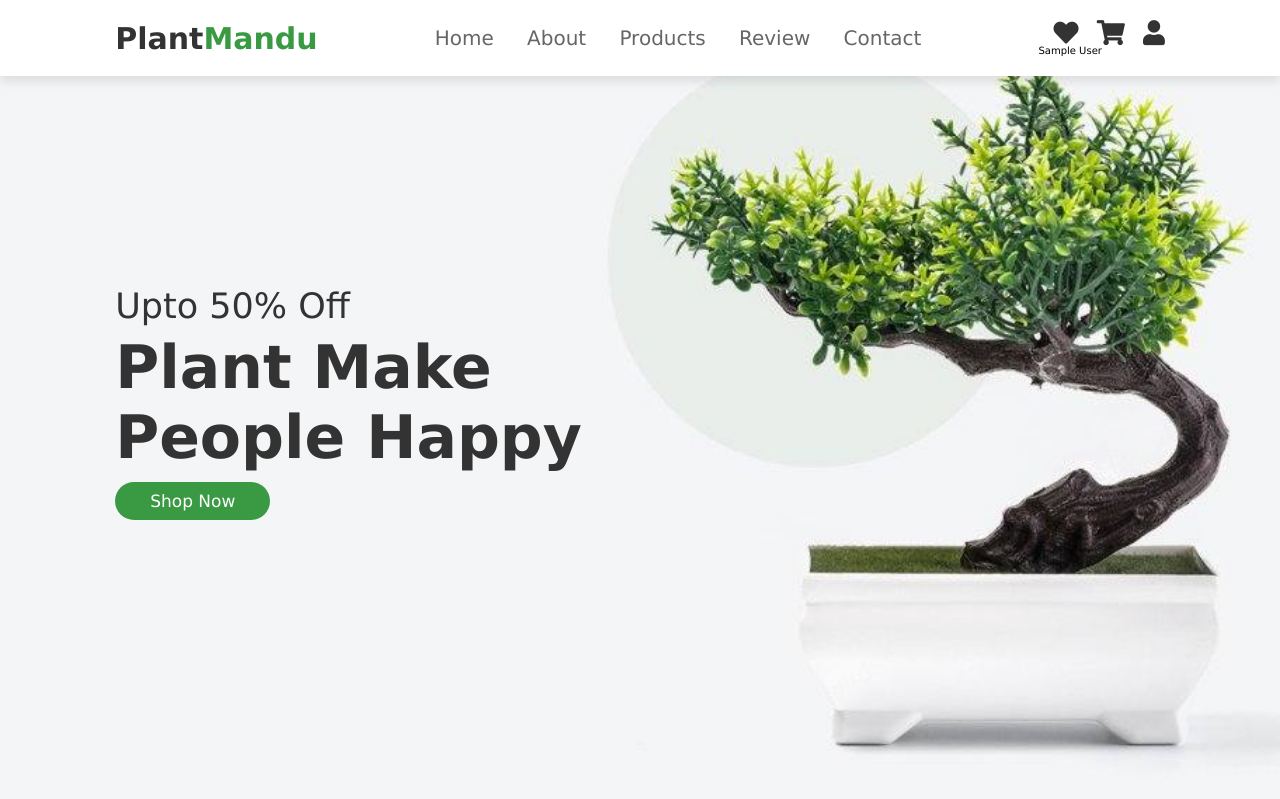
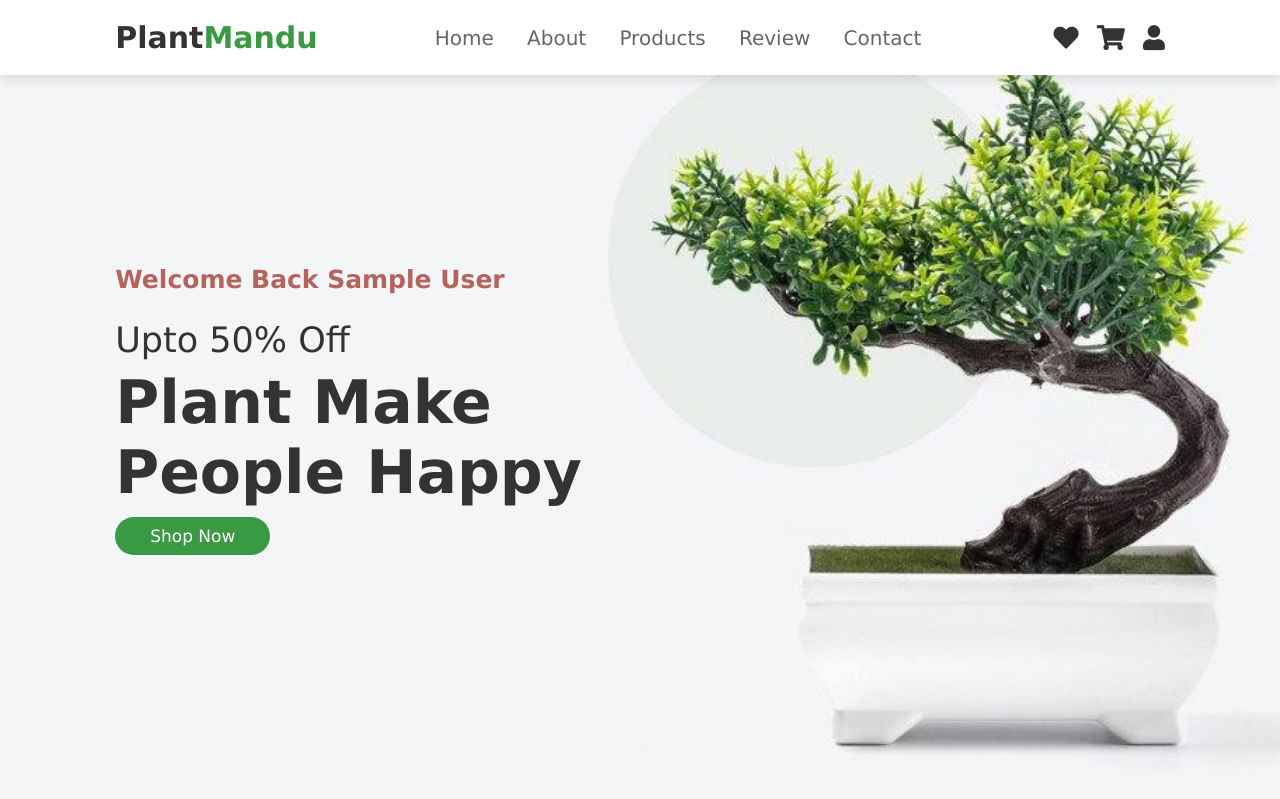
Before and after one commit to jeenamaharjan/Plant-Mandu, a PHP site: page / in a window 1280 px wide. Shown: the top 799 px of the page. Run offline with PHP 8.4, Linux system fonts and the light colour scheme; the visitor is signed in with stand-in values (Sample User, id 1).

Commit message:
login session update

```diff
--- a/css/style.css
+++ b/css/style.css
@@ -493,6 +493,14 @@ header .fa-bars{
     margin: 25px 0
 }
 
+.welcome-back{
+    color: #b5635b;
+    padding-bottom: 2rem;
+    padding-top: 2rem;
+    display: block;
+    font-size: 2.5rem;
+}
+
 
 
 
--- a/index.php
+++ b/index.php
@@ -37,15 +37,7 @@
         <a href="#" class="fas fa-heart"></a>
         <a href="#" class="fas fa-shopping-cart"></a>
         <a href="login.php" class="fas fa-user"></a>
-        <p>
-            <?php
-                if (isset($_SESSION['name']))
-                {
-                    echo $_SESSION['name'];
-                }
-                ?>
 
-            </p>
 
     </div>
 
@@ -58,6 +50,15 @@
 <section class="home" id="home">
 
     <div class="content">
+        <h1 class="welcome-back">
+            <?php
+                if (isset($_SESSION['name']))
+                {
+                    echo "Welcome back " . $_SESSION['name'];
+                }
+                ?>
+
+        </h1>
         <span> Upto 50% off </span>
         <h3>Plant Make<br>People Happy</h3>
         <a href="#" class="btn">shop now</a>
```
Also changed, not shown: validateSignUp.js (+4 -3 lines).
